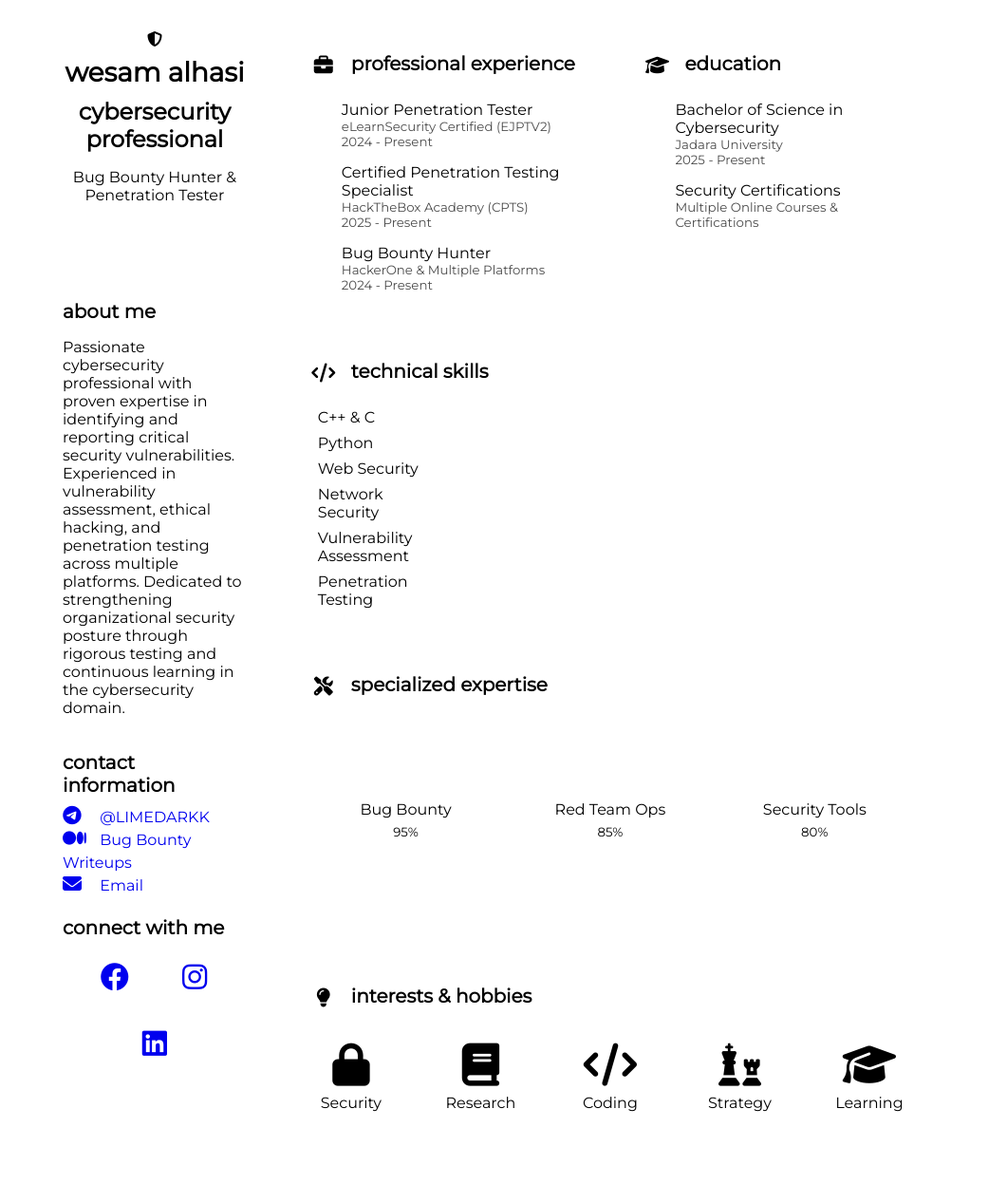
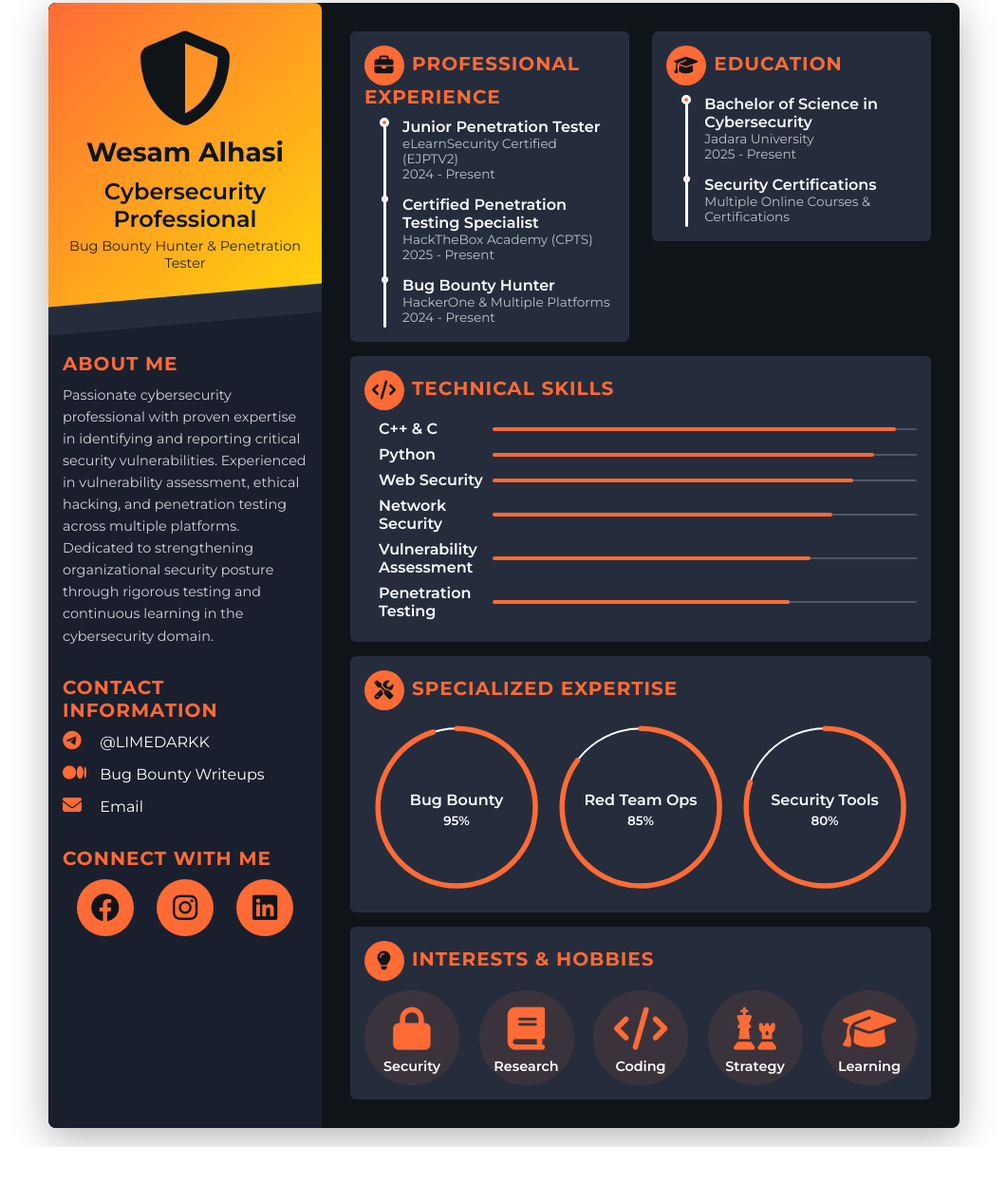
Before and after one commit to kolijpjpd/kolijpjpd.github.io, a plain HTML site: page index.html in a window 1280 px wide. Shown: the part 17-1264 px from the top of the page at 95% size, without its empty margins (109-1170 px from the left). After the commit the page ends 1225 px from the top, so only its background shows below. Drawn offline with nearby package versions, Linux system fonts and the light colour scheme.

Commit message:
Update style.css

```diff
--- a/style.css
+++ b/style.css
@@ -1,30 +1,29 @@
-@import url("https://fonts.googleapis.com/css?family=Montserrat");
+@import url("https://fonts.googleapis.com/css?family=Montserrat:300,400,600,700");
 
-$darkest-blue: #1a237e;
-$darker-blue: #283593;
-$dark-blue: #303f9f;
-$medium-blue: #3949ab;
-$light-blue: #3f51b5;
-$lighter-blue: #5c6bc0;
-$lightest-blue: #9fa8da;
-$white: #ffffff;
-$black: #0e1442;
-$orange: #ffb300;
-$yellow: #fdd835;
-$dark-pink: #ad1457;
-$light-pink: #d81b60;
+/* Color Variables */
+:root {
+  --darkest-blue: #0f1419;
+  --darker-blue: #1a1f2e;
+  --dark-blue: #252d3d;
+  --primary: #ff6b35;
+  --secondary: #ffd60a;
+  --accent: #00d4ff;
+  --white: #ffffff;
+  --black: #0e1442;
+}
 
-@charset "UTF-8";
 * {
   outline: none;
+  margin: 0;
+  padding: 0;
 }
 
 *,
 *:before,
 *:after {
-  -webkit-box-sizing: inherit;
-  -moz-box-sizing: inherit;
-  box-sizing: inherit;
+  -webkit-box-sizing: border-box;
+  -moz-box-sizing: border-box;
+  box-sizing: border-box;
 }
 
 html,
@@ -36,15 +35,16 @@ body {
   padding: 0;
   -webkit-transition: 0.5s;
   transition: 0.5s;
-  background: $white;
+  background: var(--white);
   cursor: default;
   font-family: "Montserrat", sans-serif;
   font-size: 16px;
+  color: var(--white);
 }
 
 a {
   text-decoration: none;
-  color: $white;
+  color: var(--white);
   display: block;
   transition-duration: 0.3s;
 }
@@ -54,55 +54,63 @@ ul {
   padding: 0;
 }
 
-h2 {
-}
-
 h3 {
-  color: $orange;
+  color: var(--primary);
   margin: 10px 0;
-  text-transform: lowercase;
+  text-transform: uppercase;
   font-size: 1.25em;
+  font-weight: 700;
+  letter-spacing: 1px;
 }
 
 .resume {
   width: 960px;
-  background: $darkest-blue;
-  color: $white;
+  background: var(--darkest-blue);
+  color: var(--white);
   margin: 20px auto;
-  box-shadow: 10px 10px $black;
+  box-shadow: 0 10px 40px rgba(0, 0, 0, 0.3);
   position: relative;
   display: flex;
+  border-radius: 8px;
+  overflow: hidden;
 }
+
 .resume .base,
 .resume .func {
   box-sizing: border-box;
   float: left;
 }
+
 .resume .base > div,
 .resume .func > div {
   padding-bottom: 10px;
 }
+
 .resume .base > div:last-of-type,
 .resume .func > div:last-of-type {
   padding-bottom: 0;
 }
+
 .resume .base {
   width: 30%;
   padding: 30px 15px;
-  background: $darker-blue;
-  color: $white;
+  background: var(--darker-blue);
+  color: var(--white);
 }
+
 .resume .base .profile {
-  background: $orange;
+  background: linear-gradient(135deg, var(--primary) 0%, var(--secondary) 100%);
   padding: 30px 15px 40px 15px;
   margin: -30px -15px 45px -15px;
   position: relative;
   z-index: 2;
+  border-radius: 8px 8px 0 0;
 }
+
 .resume .base .profile::after {
   content: "";
   position: absolute;
-  background: $dark-blue;
+  background: var(--dark-blue);
   width: 100%;
   height: 30px;
   bottom: -15px;
@@ -110,53 +118,84 @@ h3 {
   transform: skewY(-5deg);
   z-index: -1;
 }
+
 .resume .base .profile .photo img {
   width: 100%;
   border-radius: 50%;
 }
+
 .resume .base .profile .photo {
   display: flex;
   justify-content: center;
   align-items: center;
 }
-.resume .base .profile .fa-rocket {
+
+.resume .base .profile .fa-shield-halved {
   font-size: 100px;
   text-align: center;
   margin: auto;
-  color: $darker-blue;
+  color: var(--darkest-blue);
 }
+
 .resume .base .profile .info {
   text-align: center;
-  color: $white;
+  color: var(--darkest-blue);
 }
+
 .resume .base .profile .info .name {
   margin-top: 10px;
   margin-bottom: 0;
   font-size: 1.75em;
-  text-transform: lowercase;
-  color: $darkest-blue;
+  text-transform: capitalize;
+  color: var(--darkest-blue);
+  font-weight: 700;
 }
+
 .resume .base .profile .info .job {
   margin-top: 10px;
   margin-bottom: 0;
   font-size: 1.5em;
-  text-transform: lowercase;
-  color: $darker-blue;
+  text-transform: capitalize;
+  color: var(--darkest-blue);
+  font-weight: 600;
 }
-.resume .base .contact div {
+
+.resume .base .profile .info .subtitle {
+  margin-top: 5px;
+  font-size: 0.9em;
+  color: var(--darkest-blue);
+  opacity: 0.9;
+}
+
+.resume .base .about {
+  margin-bottom: 20px;
+}
+
+.resume .base .about p {
+  font-size: 0.9em;
+  line-height: 1.6;
+  color: rgba(255, 255, 255, 0.8);
+}
+
+.resume .base .contact-item {
   line-height: 24px;
+  margin-bottom: 10px;
 }
-.resume .base .contact div a:hover {
-  color: $yellow;
+
+.resume .base .contact-item a:hover {
+  color: var(--secondary);
 }
-.resume .base .contact div a:hover span::after {
+
+.resume .base .contact-item a:hover span::after {
   width: 100%;
 }
-.resume .base .contact div:hover i {
-  color: $yellow;
+
+.resume .base .contact-item:hover i {
+  color: var(--secondary);
 }
-.resume .base .contact div i {
-  color: $orange;
+
+.resume .base .contact-item i {
+  color: var(--primary);
   width: 20px;
   height: 20px;
   font-size: 20px;
@@ -164,73 +203,88 @@ h3 {
   margin-right: 15px;
   transition-duration: 0.3s;
 }
-.resume .base .contact div span {
+
+.resume .base .contact-item span {
   position: relative;
 }
-.resume .base .contact div span::after {
+
+.resume .base .contact-item span::after {
   content: "";
   position: absolute;
-  background: $yellow;
+  background: var(--secondary);
   height: 1px;
   width: 0;
   bottom: 0;
   left: 0;
   transition-duration: 0.3s;
 }
+
 .resume .base .follow .box {
   text-align: center;
   vertical-align: middle;
 }
+
 .resume .base .follow .box a {
   display: inline-block;
   vertical-align: text-bottom;
 }
+
 .resume .base .follow .box a:hover i {
-  background: $yellow;
+  background: var(--secondary);
   border-radius: 5px;
   transform: rotate(45deg) scale(0.8);
 }
+
 .resume .base .follow .box a:hover i::before {
   transform: rotate(-45deg) scale(1.5);
 }
+
 .resume .base .follow .box i {
   display: inline-block;
   font-size: 30px;
-  background: $orange;
+  background: var(--primary);
   width: 60px;
   height: 60px;
   border-radius: 50%;
   line-height: 60px;
-  color: $darker-blue;
+  color: var(--darkest-blue);
   margin: 0 10px 10px 10px;
   transition-duration: 0.3s;
 }
+
 .resume .base .follow .box i::before {
   transition-duration: 0.3s;
 }
+
 .resume .base .follow .box i.fa::before {
   display: block;
 }
+
 .resume .func {
-  width: 100%;
+  width: 70%;
   padding: 30px;
 }
+
 .resume .func:hover > div {
   transition-duration: 0.5s;
 }
+
 .resume .func:hover > div:hover h3 i {
   transform: scale(1.25);
 }
+
 .resume .func:hover > div:not(:hover) {
   opacity: 0.5;
 }
+
 .resume .func h3 {
   transition-duration: 0.3s;
   margin-top: 0;
 }
+
 .resume .func h3 i {
-  color: $darker-blue;
-  background: $orange;
+  color: var(--darkest-blue);
+  background: var(--primary);
   width: 42px;
   height: 42px;
   font-size: 20px;
@@ -241,15 +295,19 @@ h3 {
   margin-right: 8px;
   transition-duration: 0.3s;
 }
+
 .resume .func .work,
 .resume .func .edu {
   float: left;
 }
+
 .resume .func .work small,
 .resume .func .edu small {
   display: block;
   opacity: 0.7;
+  font-size: 0.85em;
 }
+
 .resume .func .work ul li,
 .resume .func .edu ul li {
   position: relative;
@@ -257,36 +315,43 @@ h3 {
   padding-left: 25px;
   padding-bottom: 15px;
 }
+
 .resume .func .work ul li:hover::before,
 .resume .func .edu ul li:hover::before {
   animation: circle 1.2s infinite;
 }
+
 .resume .func .work ul li:hover span,
 .resume .func .edu ul li:hover span {
-  color: $yellow;
+  color: var(--secondary);
 }
+
 @keyframes circle {
   from {
-    box-shadow: 0 0 0 0px $yellow;
+    box-shadow: 0 0 0 0px var(--secondary);
   }
   to {
     box-shadow: 0 0 0 6px rgba(255, 255, 255, 0);
   }
 }
+
 .resume .func .work ul li:first-of-type::before,
 .resume .func .edu ul li:first-of-type::before {
   width: 10px;
   height: 10px;
   left: 1px;
 }
+
 .resume .func .work ul li:last-of-type,
 .resume .func .edu ul li:last-of-type {
   padding-bottom: 3px;
 }
+
 .resume .func .work ul li:last-of-type::after,
 .resume .func .edu ul li:last-of-type::after {
   border-radius: 1.5px;
 }
+
 .resume .func .work ul li::before,
 .resume .func .work ul li::after,
 .resume .func .edu ul li::before,
@@ -295,115 +360,144 @@ h3 {
   display: block;
   position: absolute;
 }
+
 .resume .func .work ul li::before,
 .resume .func .edu ul li::before {
   width: 7px;
   height: 7px;
-  border: 3px solid $white;
-  background: $orange;
+  border: 3px solid var(--white);
+  background: var(--primary);
   border-radius: 50%;
   left: 3px;
   z-index: 1;
 }
+
 .resume .func .work ul li::after,
 .resume .func .edu ul li::after {
   width: 3px;
   height: 100%;
-  background: $white;
+  background: var(--white);
   left: 5px;
   top: 0;
 }
+
 .resume .func .work ul li span,
 .resume .func .edu ul li span {
   transition-duration: 0.3s;
+  font-weight: 600;
 }
+
 .resume .func .work {
   width: 48%;
-  background: $darker-blue;
+  background: var(--dark-blue);
   padding: 15px;
   margin: 0 4% 15px 0;
+  border-radius: 6px;
 }
+
 .resume .func .edu {
   width: 48%;
-  background: $darker-blue;
+  background: var(--dark-blue);
   padding: 15px;
+  border-radius: 6px;
 }
+
 .resume .func .skills-prog {
   clear: both;
-  background: $darker-blue;
+  background: var(--dark-blue);
   padding: 15px;
+  border-radius: 6px;
+  margin-top: 15px;
 }
+
 .resume .func .skills-prog ul {
   margin-left: 15px;
 }
+
 .resume .func .skills-prog ul li {
   margin-bottom: 8px;
   display: flex;
   align-items: center;
   transition-duration: 0.3s;
 }
+
 .resume .func .skills-prog ul li:hover {
-  color: $yellow;
+  color: var(--secondary);
 }
+
 .resume .func .skills-prog ul li:hover .skills-bar .bar {
-  background: $yellow;
-  box-shadow: 0 0 0 1px $yellow;
+  background: var(--secondary);
+  box-shadow: 0 0 0 1px var(--secondary);
 }
+
 .resume .func .skills-prog ul li span {
   display: block;
   width: 120px;
+  font-weight: 600;
 }
+
 .resume .func .skills-prog ul li .skills-bar {
-  background: $white;
+  background: rgba(255, 255, 255, 0.2);
   height: 2px;
   width: calc(100% - 120px);
   position: relative;
   border-radius: 2px;
 }
+
 .resume .func .skills-prog ul li .skills-bar .bar {
   position: absolute;
   top: -1px;
   height: 4px;
-  background: $orange;
-  box-shadow: 0 0 0 $orange;
+  background: var(--primary);
+  box-shadow: 0 0 0 var(--primary);
   border-radius: 5px;
 }
+
 .resume .func .skills-soft {
   clear: both;
-  background: $darker-blue;
+  background: var(--dark-blue);
   padding: 15px;
   margin: 15px 0 0;
+  border-radius: 6px;
 }
+
 .resume .func .skills-soft ul {
   display: flex;
   justify-content: space-between;
   text-align: center;
 }
+
 .resume .func .skills-soft ul li {
   position: relative;
 }
+
 .resume .func .skills-soft ul li:hover svg .cbar {
-  stroke: $yellow;
+  stroke: var(--secondary);
   stroke-width: 4px;
 }
+
 .resume .func .skills-soft ul li:hover span,
 .resume .func .skills-soft ul li:hover small {
   transform: scale(1.2);
 }
+
 .resume .func .skills-soft ul li svg {
   width: 95%;
   fill: transparent;
   transform: rotate(-90deg);
 }
+
 .resume .func .skills-soft ul li svg circle {
   stroke-width: 1px;
-  stroke: $white;
+  stroke: var(--white);
 }
+
 .resume .func .skills-soft ul li svg .cbar {
   stroke-width: 3px;
-  stroke: $orange;
+  stroke: var(--primary);
   stroke-linecap: round;
 }
+
 .resume .func .skills-soft ul li span,
 .resume .func .skills-soft ul li small {
   position: absolute;
@@ -411,15 +505,20 @@ h3 {
   width: 100%;
   top: 52%;
   transition-duration: 0.3s;
+  font-weight: 600;
 }
+
 .resume .func .skills-soft ul li span {
   top: 40%;
 }
+
 .resume .func .interests {
-  background: $darker-blue;
+  background: var(--dark-blue);
   margin: 15px 0 0;
   padding: 15px;
+  border-radius: 6px;
 }
+
 .resume .func .interests-items {
   box-sizing: border-box;
   padding: 0 0 15px;
@@ -428,7 +527,8 @@ h3 {
   display: flex;
   justify-content: space-between;
 }
-.resume .func .interests-items div {
+
+.resume .func .interests-items .interest-item {
   display: flex;
   flex-direction: column;
   justify-content: center;
@@ -436,22 +536,69 @@ h3 {
   width: 100px;
   height: 100px;
   border-radius: 50%;
+  background: rgba(255, 107, 53, 0.1);
+  transition: all 0.3s ease;
 }
-.resume .func .interests-items div:hover i {
+
+.resume .func .interests-items .interest-item:hover {
+  background: rgba(255, 107, 53, 0.2);
+}
+
+.resume .func .interests-items .interest-item:hover i {
   transform: scale(1.2);
 }
-.resume .func .interests-items div:hover span {
-  color: $yellow;
+
+.resume .func .interests-items .interest-item:hover span {
+  color: var(--secondary);
   transition-duration: 0.3s;
 }
-.resume .func .interests-items div i {
+
+.resume .func .interests-items .interest-item i {
   font-size: 45px;
   width: 60px;
   height: 60px;
   line-height: 60px;
-  color: $orange;
+  color: var(--primary);
   transition-duration: 0.3s;
 }
-.resume .func .interests-items div span {
+
+.resume .func .interests-items .interest-item span {
   display: block;
+  font-weight: 600;
+  font-size: 0.9em;
 }
+
+@media (max-width: 1024px) {
+  .resume {
+    width: 95%;
+    flex-direction: column;
+  }
+
+  .resume .base {
+    width: 100%;
+  }
+
+  .resume .func {
+    width: 100%;
+  }
+
+  .resume .func .work,
+  .resume .func .edu {
+    width: 100%;
+    margin: 0 0 15px 0;
+  }
+}
+
+@media (max-width: 768px) {
+  .resume {
+    margin: 10px;
+  }
+
+  .resume .func .skills-soft ul {
+    flex-wrap: wrap;
+  }
+
+  .resume .func .interests-items {
+    flex-wrap: wrap;
+  }
+}
```
